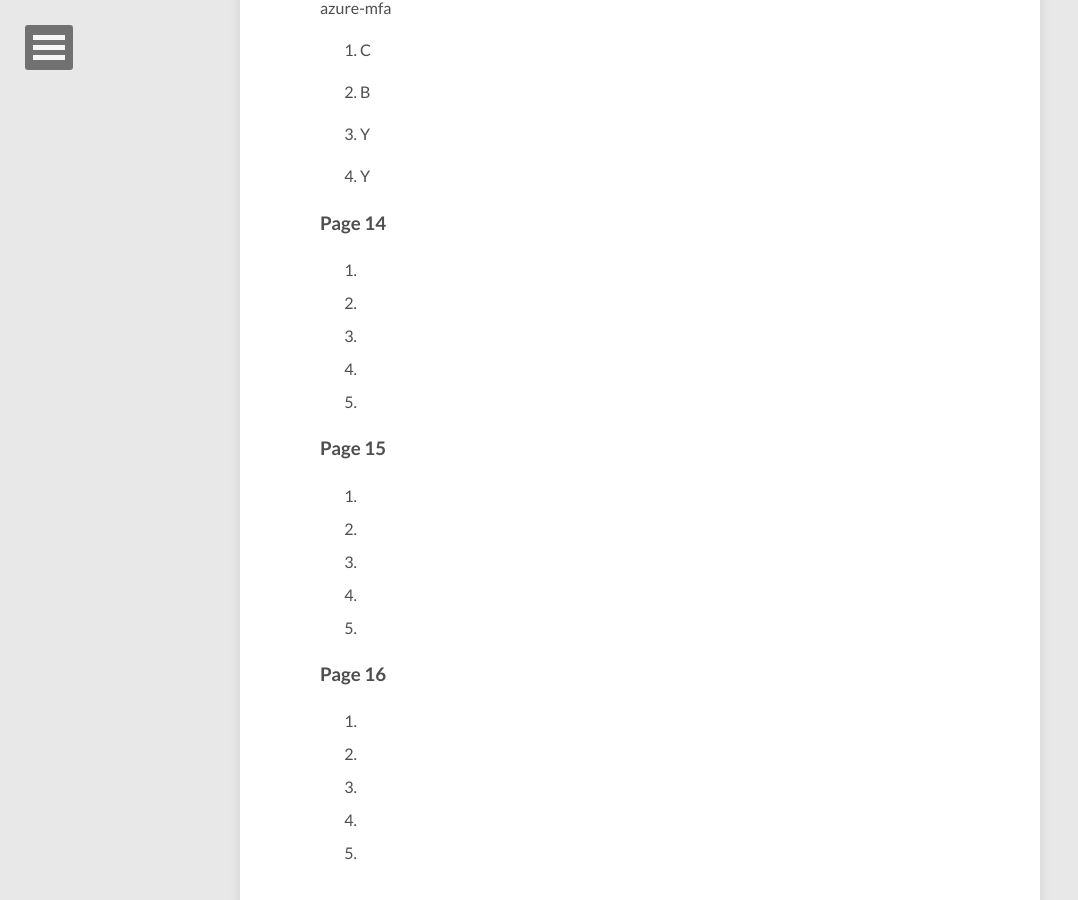
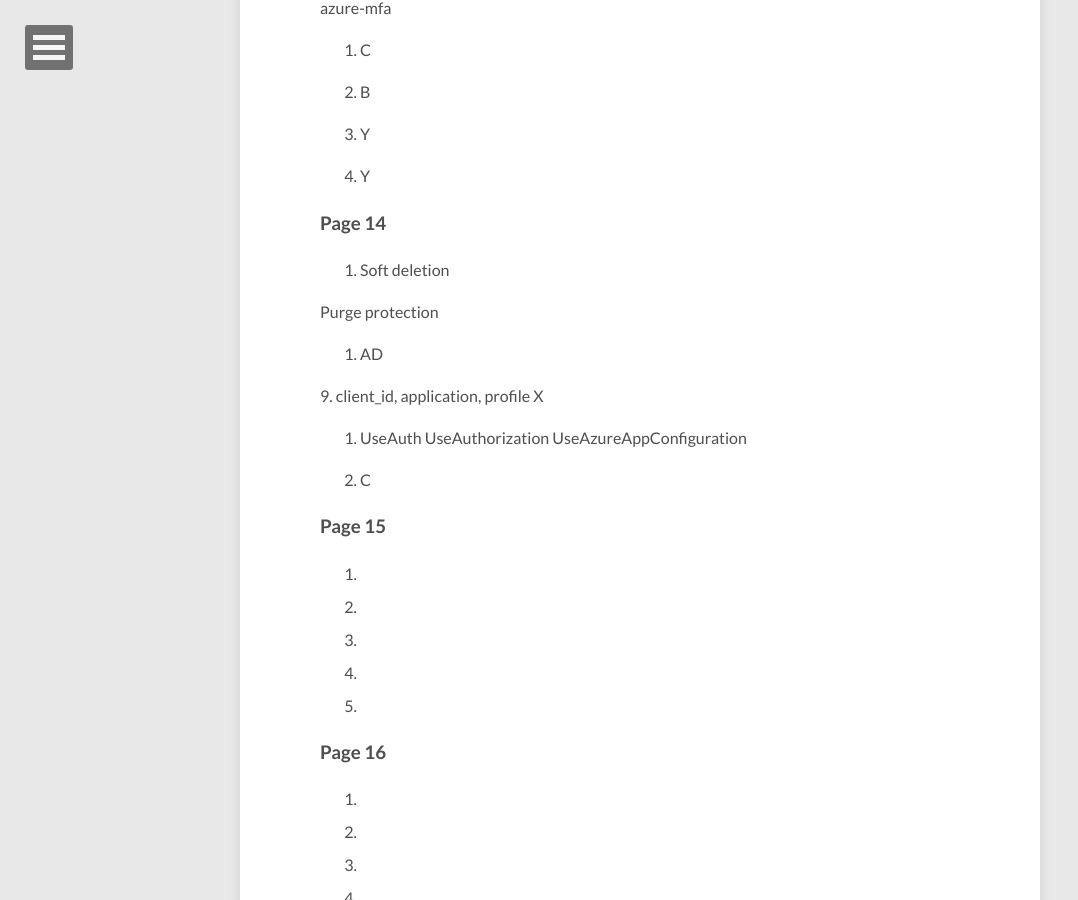
Before and after one commit to fanshaohua-fan/fanshaohua-fan.github.io, a Jekyll site: the page built from _posts/2022-2-7-AZ204-Practice-Topic-3.md, in a window 1280 px wide and 900 px high, scrolled down 905 px. Shown: the whole window, without its empty margins (0-1078 px from the left). Built offline with Jekyll 4.4.1, drawn with Linux system fonts in a browser that asks for light colours; nearby versions of some CDN libraries.

Commit message:
AZ204 Practice: page 14

```diff
--- a/_posts/2022-2-7-AZ204-Practice-Topic-3.md
+++ b/_posts/2022-2-7-AZ204-Practice-Topic-3.md
@@ -47,14 +47,25 @@ https://docs.microsoft.com/en-us/azure/active-directory/authentication/tutorial-
 ### [Page 14](https://www.examtopics.com/exams/microsoft/az-204/view/14/)
 
 7.
+Soft deletion
+
+Purge protection
 
 8.
+AD
 
 9.
+client_id, application, profile     X
+
+
 
 10.
+UseAuth
+UseAuthorization
+UseAzureAppConfiguration
 
 11.
+C
 
 ### [Page 15](https://www.examtopics.com/exams/microsoft/az-204/view/15/)
 
```
